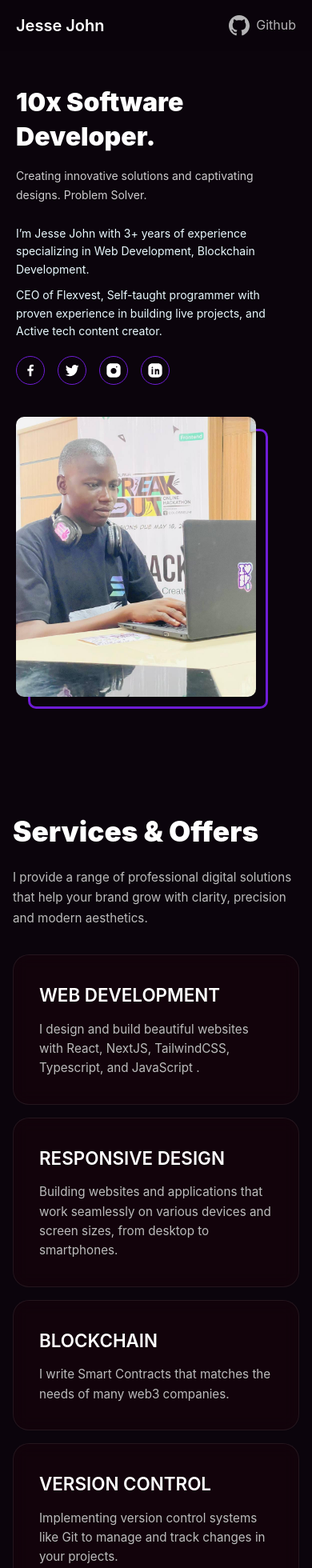
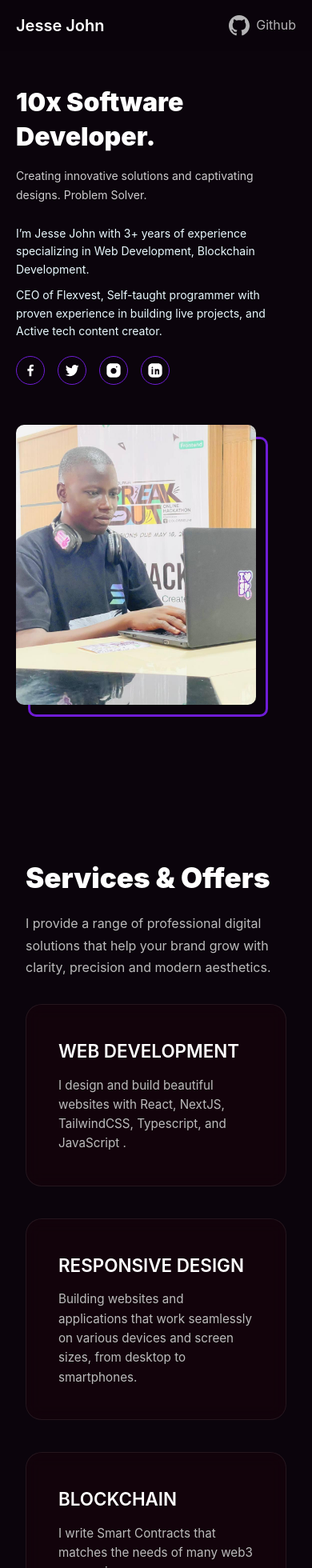
Before and after one commit to JesseJohn7/portfolio, a Next.js app: page / in a window 390 px wide. Shown: the top 1960 px of the page at 80% size. Built offline with nearby package versions, Linux system fonts and the light colour scheme.

Commit message:
Fix image issues and rendering

```diff
--- a/app/components/Projects.tsx
+++ b/app/components/Projects.tsx
@@ -7,13 +7,13 @@ const projectsData = [
   {
     title: 'Flexvest',
     description: 'Flexvest is a platform that helps users beat inflation and excessive bank charges by helping them save in stablecoins.',
-    image: '/images/flexvest.png', // <-- Replace with your image path
-    link: 'https://jessejohn7.github.io/Flex_vest/', // <-- Replace with project link
+    image: '/images/flex.png',
+    link: 'https://jessejohn7.github.io/Flex_vest/',
   },
   {
     title: 'Foodhub',
     description: 'Foodhub is a platform that connects users with local restaurants and food providers.',
-    image: '/images/Foodhub.png',
+    image: '/images/foodhub.png',
     link: 'https://jessejohn7.github.io/Foodhub/',
   },
   {
@@ -53,7 +53,6 @@ export default function Projects() {
         viewport={{ once: true }}
       >
         <h2>Projects</h2>
-
       </motion.div>
 
       <motion.div
@@ -77,11 +76,12 @@ export default function Projects() {
             transition={{ duration: 0.6 }}
           >
             <div className="project-image">
+              {/* ✅ Updated Image to fill parent container */}
               <Image
                 src={project.image}
                 alt={project.title}
-                width={400}
-                height={250}
+                fill
+                style={{ objectFit: 'cover' }}
                 className="project-img"
               />
             </div>
--- a/app/globals.css
+++ b/app/globals.css
@@ -214,8 +214,6 @@ body {
 }
 
 /* ---------------- RESPONSIVENESS ---------------- */
-
-/* Tablet */
 @media (max-width: 1024px) {
   .hero-content {
     flex-direction: column;
@@ -230,7 +228,7 @@ body {
   }
 
   .hero-image {
-    justify-content: flex-start; /* ✅ Left-aligned image on tablet */
+    justify-content: flex-start;
     width: 100%;
   }
 
@@ -239,7 +237,6 @@ body {
   }
 }
 
-/* Mobile */
 @media (max-width: 768px) {
   .navbar {
     padding: 16px 20px;
@@ -249,21 +246,7 @@ body {
     padding: 110px 20px 60px;
   }
 
-  .hero-content {
-    flex-direction: column;
-    align-items: flex-start;
-    text-align: left;
-    gap: 40px;
-  }
-
-  .hero-text {
-    text-align: left;
-  }
-
-  .hero-text h1 {
-    font-size: 38px;
-  }
-
+  .hero-text h1,
   .hero-text h2 {
     font-size: 38px;
   }
@@ -281,16 +264,10 @@ body {
     margin-top: 20px;
   }
 
-  .hero-image {
-    justify-content: flex-start; /* ✅ Ensures image stays left */
-    width: 100%;
-    margin-left: 0;
-  }
-
   .hero-image-container {
     width: 320px;
     height: 320px;
-    margin-left: 0; /* ✅ removes center alignment */
+    margin-left: 0;
   }
 
   .sub-text {
@@ -298,12 +275,8 @@ body {
   }
 }
 
-/* Small phones */
 @media (max-width: 480px) {
-  .hero-text h1 {
-    font-size: 32px;
-  }
-
+  .hero-text h1,
   .hero-text h2 {
     font-size: 32px;
   }
@@ -327,8 +300,7 @@ body {
   }
 }
 
-
-/* SERVICES SECTION */
+/* ---------------- SERVICES SECTION ---------------- */
 .services-section {
   padding: 8rem 2rem;
   background: #0b040c;
@@ -355,12 +327,10 @@ body {
   line-height: 1.7;
 }
 
-/* Grid & Cards */
 .services-grid {
   display: grid;
   grid-template-columns: repeat(auto-fit, minmax(300px, 1fr));
   gap: 2.5rem;
-  width: 100%;
 }
 
 .service-card {
@@ -393,44 +363,11 @@ body {
   line-height: 1.6;
 }
 
-/* Responsive adjustments */
-@media (max-width: 768px) {
-  .services-section {
-    padding: 6rem 1.5rem;
-  }
-
-  .services-grid {
-    gap: 1.5rem;
-  }
-
-  .service-card {
-    padding: 2rem;
-  }
-
-  .services-header h2 {
-    font-size: 2.2rem;
-  }
-}
-
-@media (max-width: 480px) {
-  .services-section {
-    padding: 5rem 1rem;
-  }
-
-  .services-grid {
-    grid-template-columns: 1fr;
-    gap: 1rem;
-  }
-
-  .services-header p {
-    font-size: 0.95rem;
-  }
-}
-
 /* ---------------- PROJECTS SECTION ---------------- */
 .projects-section {
   padding: 8rem 2rem;
   max-width: 1300px;
+  width: 100%; /* Ensures full width on mobile */
   margin: 0 auto;
   display: flex;
   flex-direction: column;
@@ -441,7 +378,6 @@ body {
   font-size: 35px;
   font-weight: 900;
   margin-bottom: 0.5rem;
-
 }
 
 .projects-grid {
@@ -462,7 +398,7 @@ body {
 
 .project-card:hover {
   transform: translateY(-10px);
-  background:  rgba(212, 108, 10, 0.233);
+  background: rgba(212, 108, 10, 0.233);
 }
 
 .project-image {
@@ -470,17 +406,6 @@ body {
   width: 100%;
   height: 200px;
   overflow: hidden;
-}
-
-.project-img {
-  width: 100%;
-  height: 100%;
-  object-fit: cover;
-  transition: transform 0.5s ease;
-}
-
-.project-card:hover .project-img {
-  transform: scale(1.05);
 }
 
 .project-content {
@@ -526,7 +451,7 @@ body {
   transform: translateX(3px);
 }
 
-/* Responsive */
+/* ---------------- RESPONSIVE ---------------- */
 @media (max-width: 768px) {
   .projects-section {
     padding: 6rem 1.5rem;
@@ -547,7 +472,7 @@ body {
 
 @media (max-width: 480px) {
   .projects-grid {
-    grid-template-columns: 1fr;
+    grid-template-columns: 1fr; /* ensures single column on mobile */
   }
 
   .project-image {
@@ -555,7 +480,7 @@ body {
   }
 }
 
-
+/* ---------------- SKILLS SECTION ---------------- */
 .skills-section {
   background-color: #0a0a0a;
 }
@@ -566,7 +491,6 @@ body {
   gap: 1.5rem;
 }
 
-/* Skill Card */
 .skill-card {
   background: linear-gradient(145deg, #111, #1a1a1a);
   border: 2px solid rgba(255, 215, 0, 0.2);
@@ -618,7 +542,7 @@ body {
   color: #fff;
 }
 
-/* Responsiveness */
+/* ---------------- RESPONSIVENESS ---------------- */
 @media (max-width: 1024px) {
   .skills-grid {
     grid-template-columns: repeat(2, 1fr);
```
Also changed, not shown: public/images/flex.png (renamed from public/images/flexvest.png).
